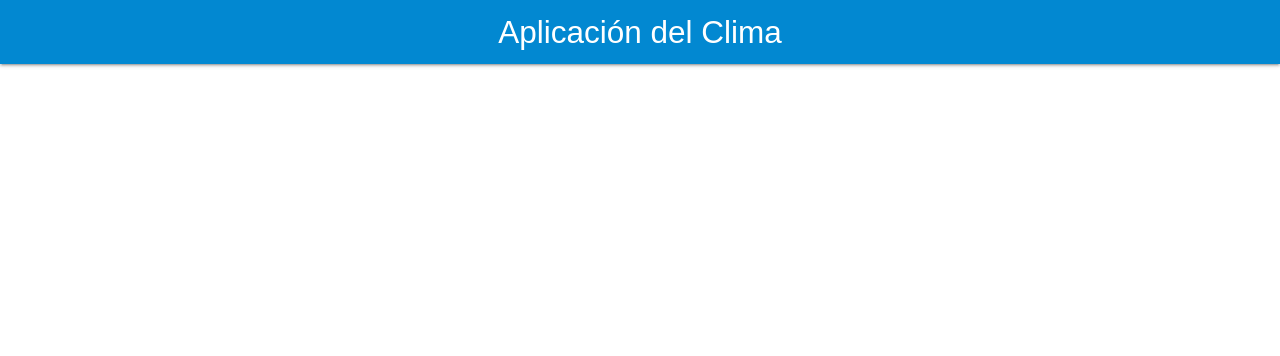
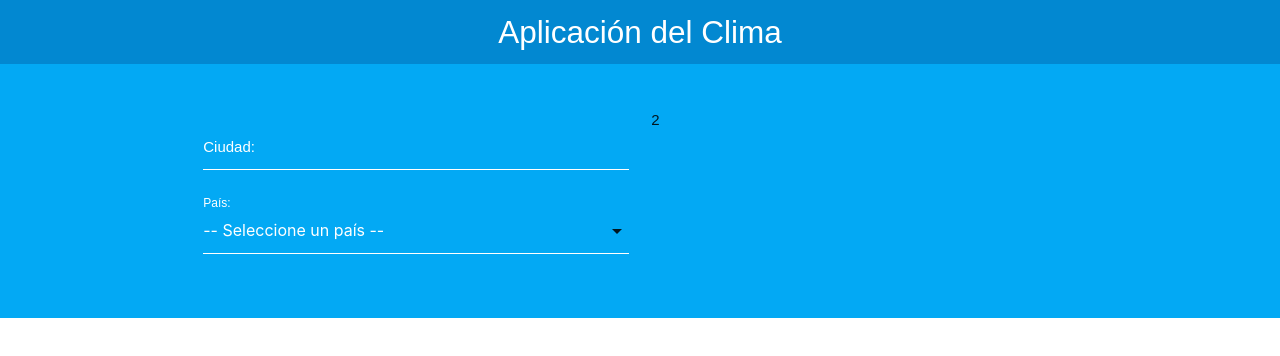
Before and after one commit to santiago-rodrig/weather-app-2, a React (Create React App) app: page / in a window 1280 px wide. Shown: the top 356 px of the page. Built offline with nearby package versions, Linux system fonts and the light colour scheme.

Commit message:
feature: Form component

```diff
--- a/src/App.js
+++ b/src/App.js
@@ -1,10 +1,23 @@
 import React, { Fragment } from 'react';
 import Header from './components/Header'
+import Formulario from './components/Form'
 
 function App() {
   return (
     <>
       <Header>Aplicación del Clima</Header>
+      <div className="contenedor-form">
+        <div className="container">
+          <div className="row">
+            <div className="col m6 s12">
+              <Formulario />
+            </div>
+            <div className="col m6 s12">
+              2
+            </div>
+          </div>
+        </div>
+      </div>
     </>
   );
 }
--- /dev/null
+++ b/src/components/Form.js
@@ -0,0 +1,27 @@
+import React from 'react'
+
+const Form = () => {
+  return (
+    <form className="row">
+      <div className="input-field col s12">
+        <input type="text" name="city" id="city" />
+        <label htmlFor="city">Ciudad: </label>
+      </div>
+      <div className="input-field col s12">
+        <select name="country" id="country" defaultValue="">
+          <option value="" disabled>-- Seleccione un país --</option>
+          <option value="US">Estados Unidos</option>
+          <option value="MX">México</option>
+          <option value="AR">Argentina</option>
+          <option value="CO">Colombia</option>
+          <option value="CR">Costa Rica</option>
+          <option value="ES">España</option>
+          <option value="PE">Perú</option>
+        </select>
+        <label htmlFor="country">País: </label>
+      </div>
+    </form>
+  )
+}
+
+export default Form
```
